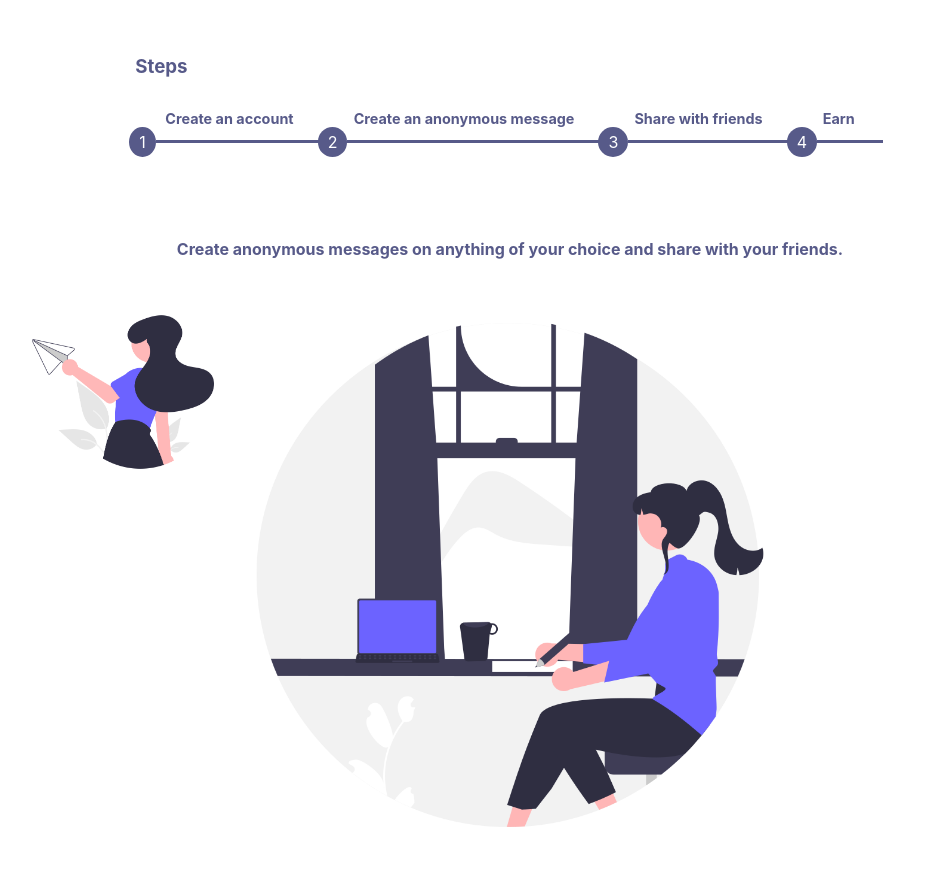
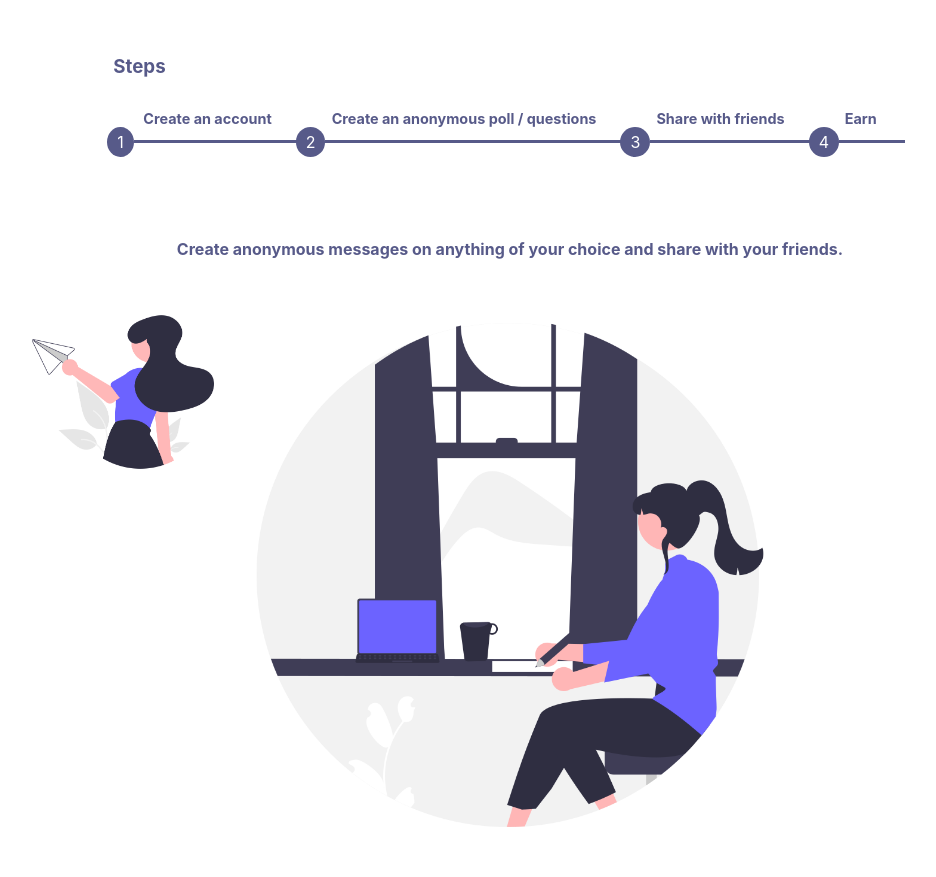
Before and after one commit to MickelsonKlaus/resox, a Next.js app: page / in a window 1280 px wide. Shown: the part 1315-2192 px from the top of the page, without its empty margins (130-1066 px from the left). Built offline with nearby package versions, Linux system fonts and the light colour scheme; no server answers.

Commit message:
Update index.js

```diff
--- a/pages/index.js
+++ b/pages/index.js
@@ -37,7 +37,7 @@ export default function Home() {
               </fieldset>
             </div>
             <div>
-              <h4>Create an anonymous message</h4>
+              <h4>Create an anonymous poll / questions</h4>
               <fieldset>
                 <legend>2</legend>
               </fieldset>
```
